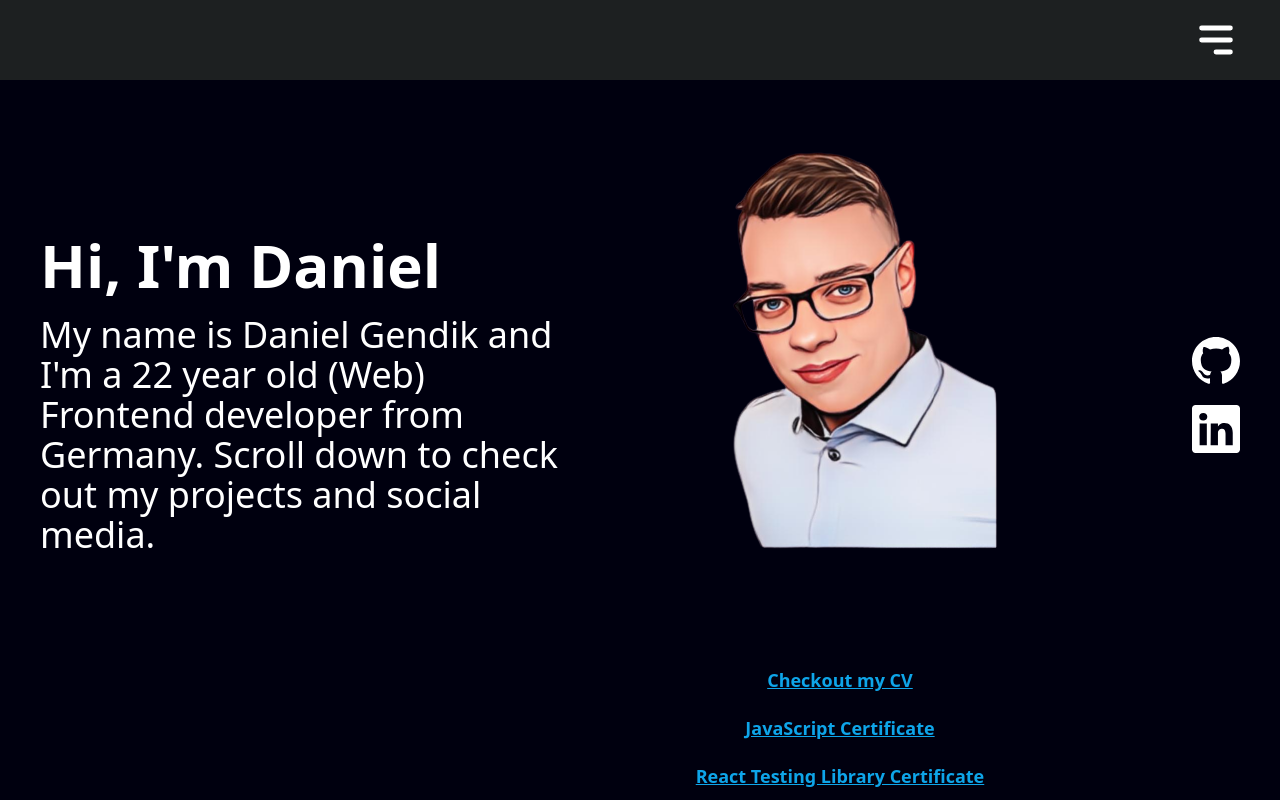
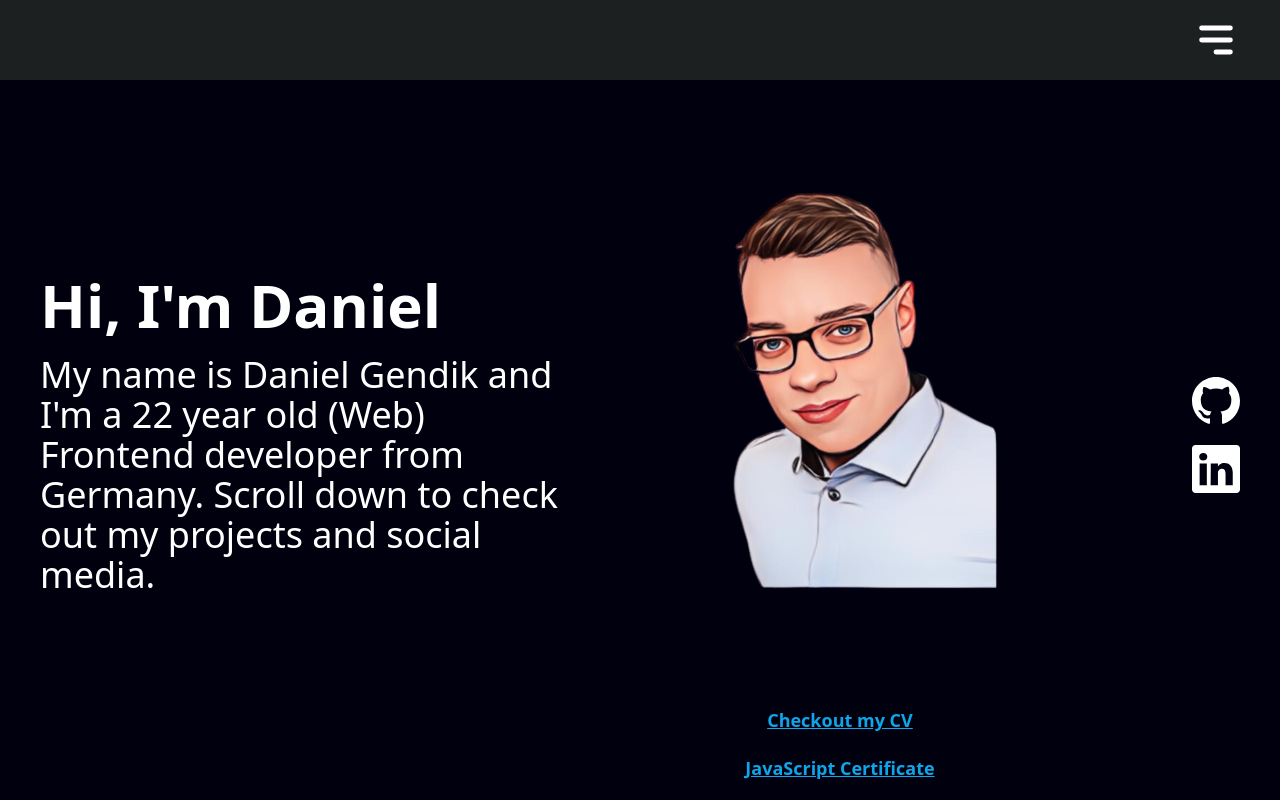
Before and after one commit to danielgen01/Portfolio-Daniel-G, a React (Vite) app: page / in a window 1280 px wide. Shown: the top 800 px of the page. Built offline with nearby package versions, Linux system fonts and the light colour scheme.

Commit message:
fix headline not visible issue

```diff
--- a/src/components/MainBanner.tsx
+++ b/src/components/MainBanner.tsx
@@ -10,8 +10,8 @@ import { BsGit, BsGithub,BsLinkedin } from "react-icons/bs"
 
 const MainBanner: React.FC = () => {
   return (
-    <div className="main-banner text-white selection:bg-sky-300"id="main-banner">
-      <div className="grid grid-cols-1 lg:grid-cols-9 justify-between mt-12 lg:items-center lg:mt-0 mx-10">
+    <div className="main-banner text-white selection:bg-sky-300" id="main-banner">
+      <div className="grid grid-cols-1 lg:grid-cols-9 justify-between mt-12 lg:items-center lg:mt-0 mx-10 py-10">
         <div className="description flex flex-col gap-5  text-center lg:text-left lg:items-start items-center col-span-4">
           <h1 className="font-bold text-2xl lg:text-6xl">Hi, I'm Daniel</h1>
           <h2 className="font-normal text-xl lg:text-4xl">
```
